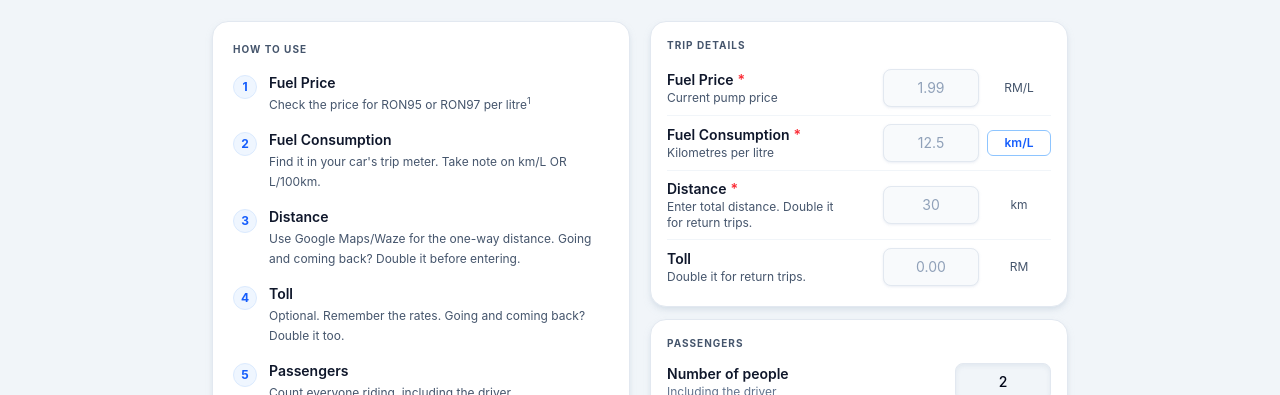
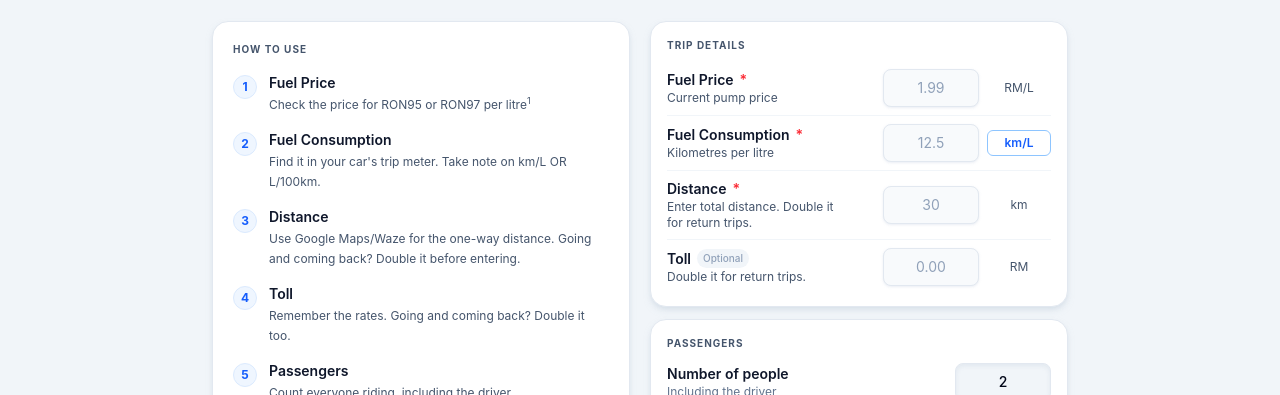
Before and after one commit to nabilyusaidi/tongtong, a React (Vite) app: page / in a window 1280 px wide. Shown: the part 224-619 px from the top of the page. Built offline with nearby package versions, Linux system fonts and the light colour scheme.

Commit message:
feat: Phase 5 QA fixes — optional tag, contrast tweaks, name on mobile, source link

```diff
--- a/src/App.jsx
+++ b/src/App.jsx
@@ -61,7 +61,7 @@ export default function App() {
         <div className="flex items-center gap-2.5">
           <span className="text-lg font-black tracking-tight text-blue-600 dark:text-blue-300">TongTong</span>
           <div className="w-px h-4 bg-slate-200 dark:bg-white/10" />
-          <span className="text-xs text-slate-400 dark:text-neutral-500 hidden sm:block">by Nabil Yusaidi</span>
+          <span className="text-xs text-slate-400 dark:text-neutral-500">by Nabil Yusaidi</span>
           <div className="flex items-center gap-1">
             <a
               href="https://www.linkedin.com/in/nabil-yusaidi-752650234/"
--- a/src/components/Calculator.jsx
+++ b/src/components/Calculator.jsx
@@ -91,6 +91,7 @@ export default function Calculator({ onResultChange, resultTargetRef }) {
           <Divider />
           <Field
             label="Toll"
+            optional
             description="Double it for return trips."
             unit="RM"
             value={toll}
@@ -156,13 +157,14 @@ function Section({ label, children }) {
   )
 }
 
-function Field({ label, required, description, unit, onUnitClick, value, onChange, placeholder, step }) {
+function Field({ label, required, optional, description, unit, onUnitClick, value, onChange, placeholder, step }) {
   return (
     <div className="flex items-center justify-between gap-4 py-1">
       <div className="min-w-0">
-        <p className="text-sm font-semibold text-slate-900 dark:text-white">
+        <p className="text-sm font-semibold text-slate-900 dark:text-white flex items-center gap-1.5">
           {label}
-          {required && value === '' && <span className="ml-1 text-red-500 dark:text-red-400">*</span>}
+          {required && value === '' && <span className="text-red-500 dark:text-red-400">*</span>}
+          {optional && <span className="text-[10px] font-medium px-1.5 py-0.5 rounded-full bg-slate-100 dark:bg-neutral-800 text-slate-400 dark:text-neutral-500">Optional</span>}
         </p>
         <p className="text-xs text-slate-600 dark:text-neutral-400">{description}</p>
       </div>
--- a/src/components/Guide.jsx
+++ b/src/components/Guide.jsx
@@ -22,7 +22,7 @@ const steps = [
   {
     n: 4,
     title: 'Toll',
-    body: "Optional. Remember the rates. Going and coming back? Double it too.",
+    body: "Remember the rates. Going and coming back? Double it too.",
   },
   {
     n: 5,
--- a/src/components/PassengerChips.jsx
+++ b/src/components/PassengerChips.jsx
@@ -13,8 +13,8 @@ export default function PassengerChips({ result, passengers }) {
             key={i}
             className={`flex flex-col items-center rounded-xl px-4 py-3 text-sm flex-1 min-w-[72px] ${
               i === 0
-                ? 'bg-blue-50 dark:bg-blue-500/10 border border-blue-100 dark:border-blue-400/20'
-                : 'bg-slate-50 dark:bg-neutral-800 border border-slate-100 dark:border-white/5'
+                ? 'bg-blue-100/60 dark:bg-blue-500/10 border border-blue-200 dark:border-blue-400/20'
+                : 'bg-slate-100/60 dark:bg-neutral-800 border border-slate-200 dark:border-white/5'
             }`}
           >
             <span className={`text-xs font-medium mb-1 ${i === 0 ? 'text-blue-500 dark:text-blue-400' : 'text-slate-600 dark:text-neutral-500'}`}>
--- a/src/components/ResultCard.jsx
+++ b/src/components/ResultCard.jsx
@@ -5,8 +5,8 @@ export default function ResultCard({ result }) {
   const { perPerson, fuelCost, tollCost, totalCost, passengers } = result
 
   return (
-    <div className="bg-white dark:bg-neutral-900 border border-slate-200 dark:border-white/5 rounded-2xl overflow-hidden shadow-md shadow-slate-300/50 dark:shadow-none">
-      <div className="bg-blue-50 dark:bg-blue-500/10 border-b border-blue-100 dark:border-white/5 px-5 py-5">
+    <div className="bg-white dark:bg-neutral-900 border border-slate-200 dark:border-white/5 rounded-2xl overflow-hidden shadow-md shadow-slate-400/40 dark:shadow-none">
+      <div className="bg-blue-100/60 dark:bg-blue-500/10 border-b border-blue-200 dark:border-white/5 px-5 py-5">
         <p className="text-[10px] font-bold uppercase tracking-widest text-blue-500 dark:text-blue-400 mb-1">Each person pays</p>
         <p className="text-5xl font-black tracking-tight text-blue-700 dark:text-blue-200">RM {perPerson.toFixed(2)}</p>
       </div>
@@ -17,7 +17,7 @@ export default function ResultCard({ result }) {
         <div className="border-t border-slate-100 dark:border-white/5 pt-3">
           <Row label="Total" value={`RM ${totalCost.toFixed(2)}`} bold />
         </div>
-        <div className="flex items-center justify-center gap-2 bg-slate-50 dark:bg-neutral-800/60 border border-slate-100 dark:border-white/5 rounded-xl px-4 py-2.5 text-xs text-slate-500 dark:text-neutral-400">
+        <div className="flex items-center justify-center gap-2 bg-slate-100 dark:bg-neutral-800/60 border border-slate-200 dark:border-white/5 rounded-xl px-4 py-2.5 text-xs text-slate-500 dark:text-neutral-400">
           <span className="font-semibold text-slate-700 dark:text-neutral-200">RM {totalCost.toFixed(2)}</span>
           <span>÷</span>
           <span className="font-semibold text-slate-700 dark:text-neutral-200">{passengers} {passengers === 1 ? 'person' : 'people'}</span>
```
Also changed, not shown: 1 other file (tests, documents, lock files or other folders).
